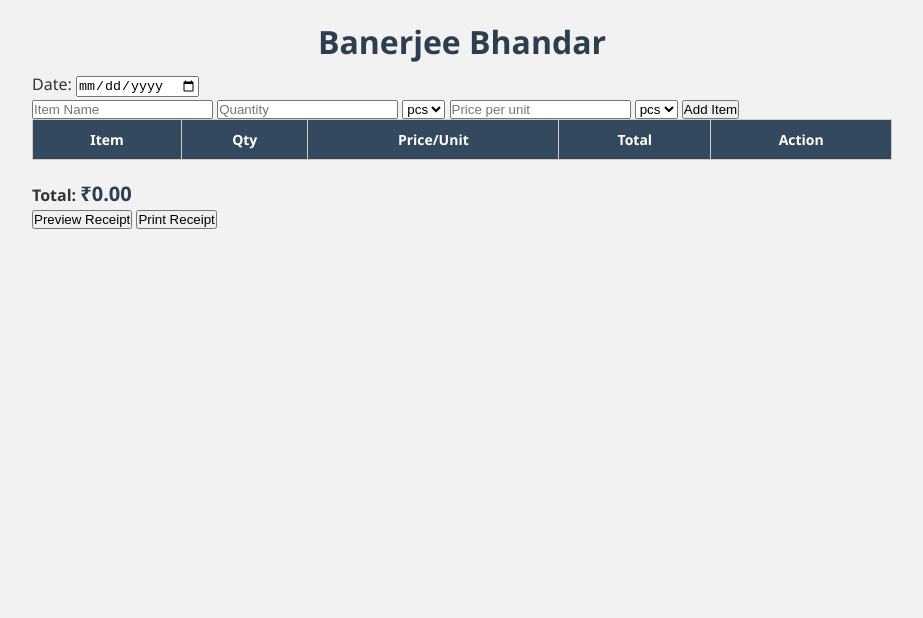
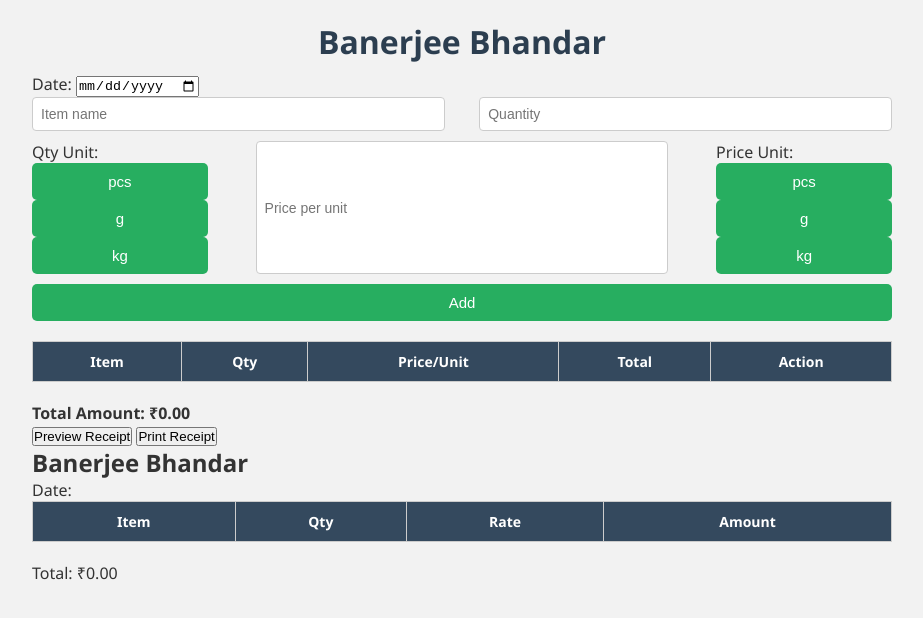
Before and after one commit to Swarup2024web/ShopCalc, a plain HTML site: page index.html in a window 1280 px wide. Shown: the whole page, without its empty margins (178-1101 px from the left). Drawn offline with Linux system fonts and the light colour scheme.

Commit message:
Update index.html

```diff
--- a/index.html
+++ b/index.html
@@ -8,31 +8,39 @@
 </head>
 <body>
   <div class="container">
+    <header>
       <h1>Banerjee Bhandar</h1>
-        <div class="top-inputs">
-            <label>Date: <input type="date" id="shopDate" /></label>
+      <div class="top-info">
+        <label for="date">Date:</label>
+        <input type="date" id="date" />
+      </div>
+    </header>
+
+    <form id="itemForm">
+      <input type="text" id="itemName" placeholder="Item name" required />
+
+      <input type="number" id="quantity" placeholder="Quantity" required />
+      <div class="unit-buttons">
+        <label>Qty Unit:</label>
+        <div class="unit-group" id="qtyUnitGroup">
+          <button type="button" class="unit-btn active" data-unit="pcs">pcs</button>
+          <button type="button" class="unit-btn" data-unit="g">g</button>
+          <button type="button" class="unit-btn" data-unit="kg">kg</button>
+        </div>
       </div>
 
-        <div class="inputs">
-            <input type="text" id="itemName" placeholder="Item Name" />
-            <input type="number" id="itemQty" placeholder="Quantity" />
-            <select id="itemUnit">
-                <option value="pcs">pcs</option>
-                <option value="kg">kg</option>
-                <option value="g">g</option>
-                <option value="ltr">ltr</option>
-            </select>
+      <input type="number" id="pricePerUnit" placeholder="Price per unit" required />
+      <div class="unit-buttons">
+        <label>Price Unit:</label>
+        <div class="unit-group" id="priceUnitGroup">
+          <button type="button" class="unit-btn active" data-unit="pcs">pcs</button>
+          <button type="button" class="unit-btn" data-unit="g">g</button>
+          <button type="button" class="unit-btn" data-unit="kg">kg</button>
+        </div>
+      </div>
 
-            <input type="number" id="itemPrice" placeholder="Price per unit" />
-            <select id="priceUnit">
-                <option value="pcs">pcs</option>
-                <option value="kg">kg</option>
-                <option value="g">g</option>
-                <option value="ltr">ltr</option>
-            </select>
-
-            <button onclick="addItem()">Add Item</button>
-        </div>
+      <button type="submit">Add</button>
+    </form>
 
     <table id="itemTable">
       <thead>
@@ -44,24 +52,33 @@
           <th>Action</th>
         </tr>
       </thead>
-            <tbody></tbody>
+      <tbody id="itemList"></tbody>
     </table>
 
     <div class="totals">
-            <strong>Total: <span id="total">₹0.00</span></strong>
+      <strong>Total Amount: ₹<span id="totalAmount">0.00</span></strong>
     </div>
 
     <div class="buttons">
-            <button onclick="showPreview()">Preview Receipt</button>
+      <button onclick="previewReceipt()">Preview Receipt</button>
       <button onclick="printReceipt()">Print Receipt</button>
     </div>
-    </div>
 
-    <!-- Preview Modal -->
-    <div id="previewModal" class="modal">
-        <div class="modal-content">
-            <span class="close" onclick="closePreview()">&times;</span>
-            <div id="previewContent"></div>
+    <div id="receiptPreview" class="receipt hidden">
+      <h2>Banerjee Bhandar</h2>
+      <p>Date: <span id="receiptDate"></span></p>
+      <table>
+        <thead>
+          <tr>
+            <th>Item</th>
+            <th>Qty</th>
+            <th>Rate</th>
+            <th>Amount</th>
+          </tr>
+        </thead>
+        <tbody id="receiptItems"></tbody>
+      </table>
+      <p class="total">Total: ₹<span id="receiptTotal">0.00</span></p>
     </div>
   </div>
 
```
Lines whose indentation alone changed are shown as unchanged.
